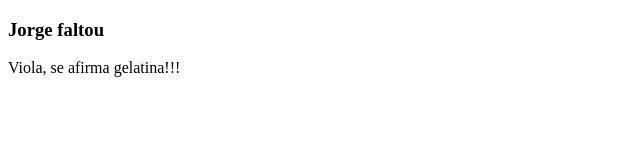
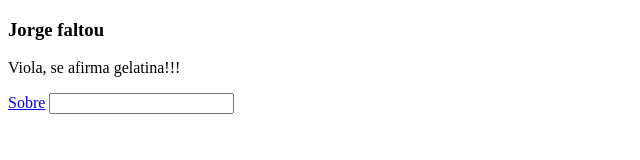
Before and after one commit to VulgoOrochidaDeepWeb/atv-2-git, a plain HTML site: page index.html in a window 1280 px wide. Shown: the whole page, without its empty margins (0-640 px from the left). Drawn offline with Linux system fonts and the light colour scheme.

Commit message:
Second commit

```diff
--- a/index.html
+++ b/index.html
@@ -8,6 +8,7 @@
 <body>
     <h3>Jorge faltou</h3>
     <p>Viola, se afirma gelatina!!!</p>
-
+    <a href="#">Sobre</a>
+    <input type="password">
 </body>
 </html>
```
